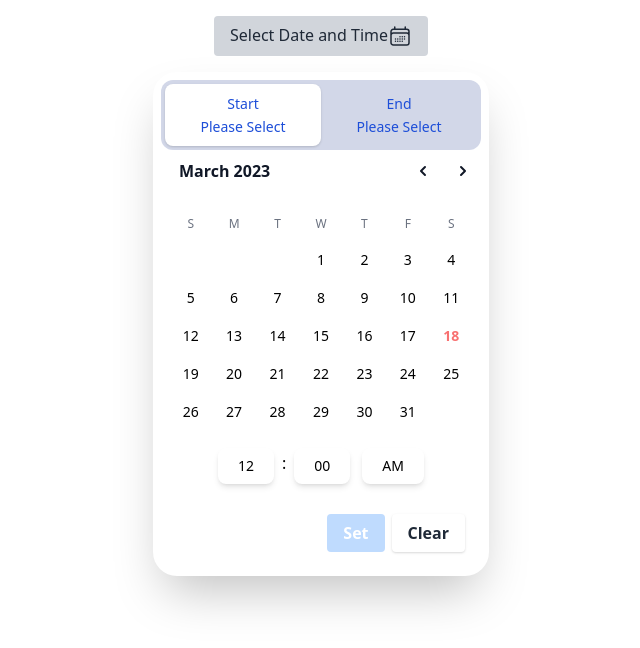
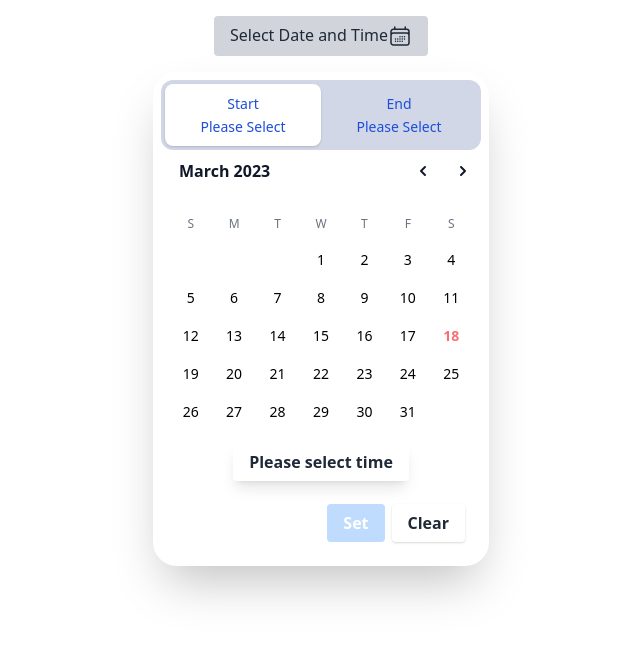
Before and after one commit to harshbaliyan126/date-time-picker, a React (Create React App) app: page / in a window 1280 px wide. Both pictures are taken after a click on the button "Select Date and Time". Shown: the top 648 px of the page, without its empty margins (319-959 px from the left). Built offline with nearby package versions, Linux system fonts and the light colour scheme.

Commit message:
Add tabs for time

```diff
--- a/src/Datetimepicker.js
+++ b/src/Datetimepicker.js
@@ -14,6 +14,8 @@ export default function Datetimepicker() {
   const [selectedIndex, setSelectedIndex] = useState(0);
   const [checktrue, setchecktrue] = useState(false);
   const [checkDateTimePicker, setcheckDateTimePicker] = useState(false);
+  const [checktimeselected, setchecktimeselected] = useState(false);
+  const [checktimeset, setchecktimeset] = useState(false);
 
   let today = startOfToday();
 
@@ -24,6 +26,7 @@ export default function Datetimepicker() {
   );
 
   const [parent] = useAutoAnimate(/* optional config */);
+  const [child] = useAutoAnimate(/* optional config */);
 
   useEffect(() => {
     if (selectedIndex && startselectedDay)
@@ -90,6 +93,19 @@ export default function Datetimepicker() {
 
     if (start === end && s_time > e_time) setendTime(startTime);
     setchecktrue(true);
+    setchecktimeset(false);
+  };
+
+  const handletimesetClick = () => {
+    setchecktimeset(true);
+    setchecktimeselected(false);
+  };
+
+  const handletimeclearclick = () => {
+    setchecktimeset(false);
+    setchecktimeselected(false);
+    setstartTime("12:00 AM");
+    setendTime("12:00 AM");
   };
 
   const changeToOriginal = () => {
@@ -107,6 +123,7 @@ export default function Datetimepicker() {
     setendTimemin("00");
     setstartTimeap("AM");
     setendTimeap("AM");
+    setchecktimeset(false);
   };
 
   const dateTimeRange = () => {
@@ -137,7 +154,8 @@ export default function Datetimepicker() {
     return `${diffInDays} days : ${diffInHours} hours : ${diffInMinutes} minutes`;
   };
 
-  const disabled = startselectedDay && endselectedDay ? false : true;
+  const disabled =
+    startselectedDay && checktimeset && endselectedDay ? false : true;
 
   return (
     <>
@@ -149,6 +167,7 @@ export default function Datetimepicker() {
             changeToOriginal();
             setSelectedIndex(0);
             setchecktrue(false);
+            setchecktimeset(false);
           }}
         >
           {checktrue && dateTimeRange()}
@@ -232,6 +251,72 @@ export default function Datetimepicker() {
                   setSelectedIndex={setSelectedIndex}
                   setendCurrentMonth={setendCurrentMonth}
                 />
+              </Tab.Panel>
+              <Tab.Panel>
+                <CalenderEnd
+                  selectedDay={endselectedDay}
+                  setSelectedDay={setendSelectedDay}
+                  currentMonth={endcurrentMonth}
+                  setCurrentMonth={setendCurrentMonth}
+                  ssd={startselectedDay}
+                  setSsd={setstartSelectedDay}
+                  setstartCurrentMonth={setstartCurrentMonth}
+                />
+              </Tab.Panel>
+            </Tab.Panels>
+          </Tab.Group>
+          <div>
+            <button
+              className="time-select-btn"
+              onClick={() => {
+                setchecktimeselected(!checktimeselected);
+              }}
+            >
+              {!checktimeset ? (
+                <div>Please select time</div>
+              ) : (
+                <div>
+                  {startTime} - {endTime}
+                </div>
+              )}
+            </button>
+            {checktimeselected && (
+              <div className="timepicker-popup" ref={child}>
+                <Tab.Group>
+                  <Tab.List className="datetimepicker-tab">
+                    <Tab
+                      className={({ selected }) =>
+                        classNames(
+                          "datetimepicker-tab-btn",
+                          selected
+                            ? "datetimepicker-tab-btn-selected"
+                            : "datetimepicker-tab-btn-not-selected"
+                        )
+                      }
+                    >
+                      <div style={{ fontWeight: "540", marginBottom: "4px" }}>
+                        Start
+                      </div>
+                      <div style={{ fontWeight: "540" }}>{startTime}</div>
+                    </Tab>
+                    <Tab
+                      className={({ selected }) =>
+                        classNames(
+                          "datetimepicker-tab-btn",
+                          selected
+                            ? "datetimepicker-tab-btn-selected"
+                            : "datetimepicker-tab-btn-not-selected"
+                        )
+                      }
+                    >
+                      <div style={{ fontWeight: "540", marginBottom: "4px" }}>
+                        End
+                      </div>
+                      <div style={{ fontWeight: "540" }}>{endTime}</div>
+                    </Tab>
+                  </Tab.List>
+                  <Tab.Panels className="mt-2">
+                    <Tab.Panel>
                       <Time
                         hourSelected={startTimehr}
                         sethourSelected={setstartTimehr}
@@ -243,15 +328,6 @@ export default function Datetimepicker() {
                       />
                     </Tab.Panel>
                     <Tab.Panel>
-                <CalenderEnd
-                  selectedDay={endselectedDay}
-                  setSelectedDay={setendSelectedDay}
-                  currentMonth={endcurrentMonth}
-                  setCurrentMonth={setendCurrentMonth}
-                  ssd={startselectedDay}
-                  setSsd={setstartSelectedDay}
-                  setstartCurrentMonth={setstartCurrentMonth}
-                />
                       <Time
                         hourSelected={endTimehr}
                         sethourSelected={setendTimehr}
@@ -264,6 +340,22 @@ export default function Datetimepicker() {
                     </Tab.Panel>
                   </Tab.Panels>
                 </Tab.Group>
+                <div className="datetimepicker-set-clear" on>
+                  <button className="time-set-btn" onClick={handletimesetClick}>
+                    Set
+                  </button>
+                  <div className="pl-2">
+                    <button
+                      className="datetimepicker-clear-btn"
+                      onClick={handletimeclearclick}
+                    >
+                      Clear
+                    </button>
+                  </div>
+                </div>
+              </div>
+            )}
+          </div>
           <div className="datetimepicker-set-clear">
             <button
               disabled={disabled}
--- a/src/index.css
+++ b/src/index.css
@@ -25,6 +25,30 @@ input[type="reset"] {
   padding-right: auto;
   margin-left: auto;
   margin-right: auto;
+}
+
+.time-select-btn {
+  display: flex;
+  align-items: center;
+  justify-content: center;
+  margin-left: auto;
+  margin-right: auto;
+  margin-top: 7px;
+  margin-bottom: 7px;
+  padding-top: 0.5rem;
+  padding-bottom: 0.5rem;
+  padding-left: 1rem;
+  padding-right: 1rem;
+  color: #1f2937;
+  font-weight: 550;
+  border-radius: 0.25rem;
+  border-width: 1px;
+  border-color: #9ca3af;
+  box-shadow: 0 10px 15px -3px rgb(0 0 0 / 0.1), 0 4px 6px -4px rgb(0 0 0 / 0.1);
+}
+
+.time-select-btn:hover {
+  background-color: #f3f4f6;
 }
 
 .scrollbar-hide::-webkit-scrollbar {
@@ -102,6 +126,19 @@ input[type="reset"] {
   margin-left: auto;
   margin-right: auto;
   width: 100%;
+  max-width: 20rem;
+  border-radius: 1.5rem;
+  box-shadow: 0 25px 50px -12px rgba(0, 0, 0, 0.25);
+}
+
+.timepicker-popup {
+  display: relative;
+  padding-top: 0.5rem;
+  padding-bottom: 0.5rem;
+  padding-left: 0.5rem;
+  padding-right: 0.5rem;
+  margin-left: auto;
+  margin-right: auto;
   max-width: 20rem;
   border-radius: 1.5rem;
   box-shadow: 0 25px 50px -12px rgba(0, 0, 0, 0.25);
@@ -193,6 +230,17 @@ input[type="reset"] {
 }
 
 .datetimepicker-set-btn-enabled {
+  background-color: #3b82f6;
+}
+
+.time-set-btn {
+  padding-top: 0.5rem;
+  padding-bottom: 0.5rem;
+  padding-left: 1rem;
+  padding-right: 1rem;
+  color: #ffffff;
+  font-weight: 700;
+  border-radius: 0.25rem;
   background-color: #3b82f6;
 }
 
```
Lines whose indentation alone changed are shown as unchanged.
